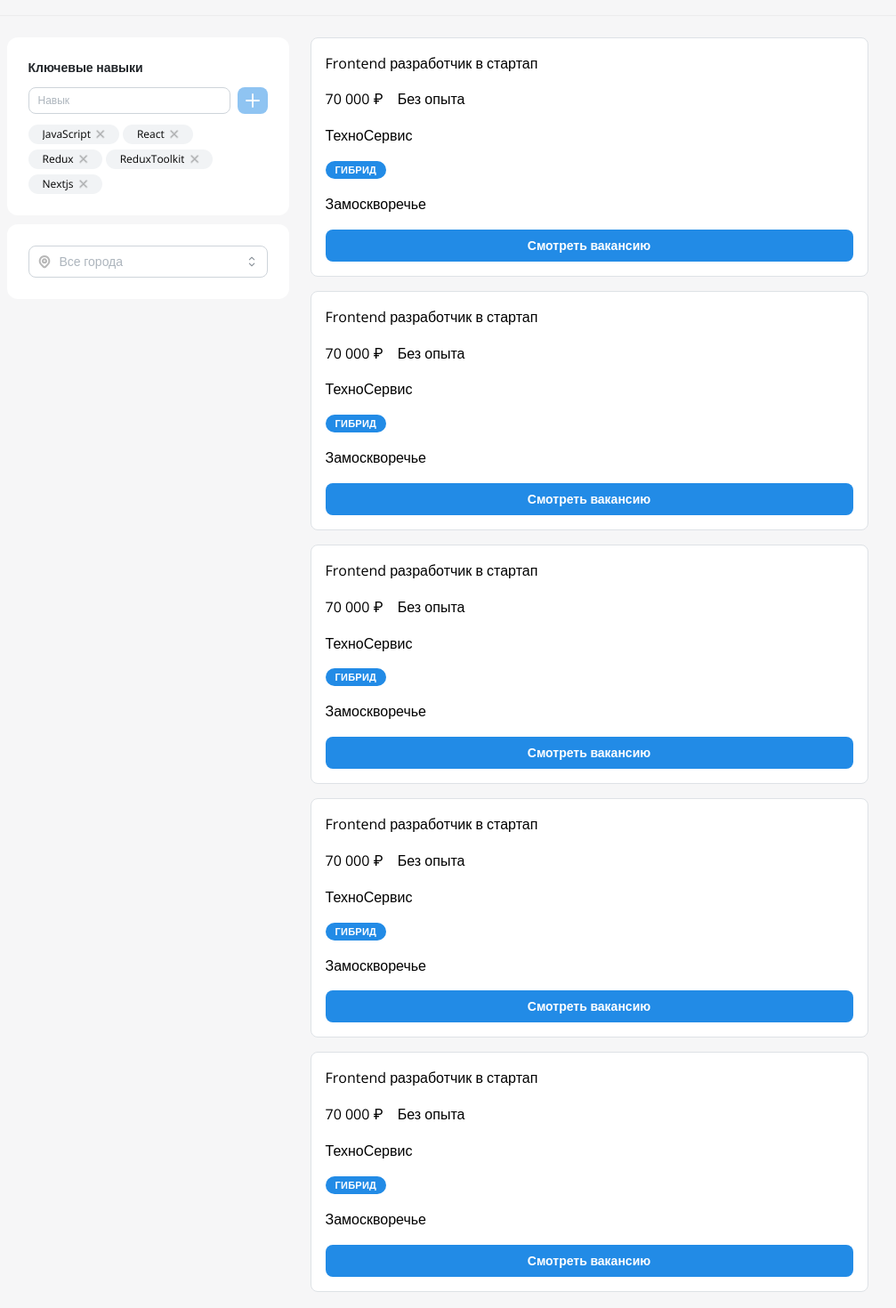
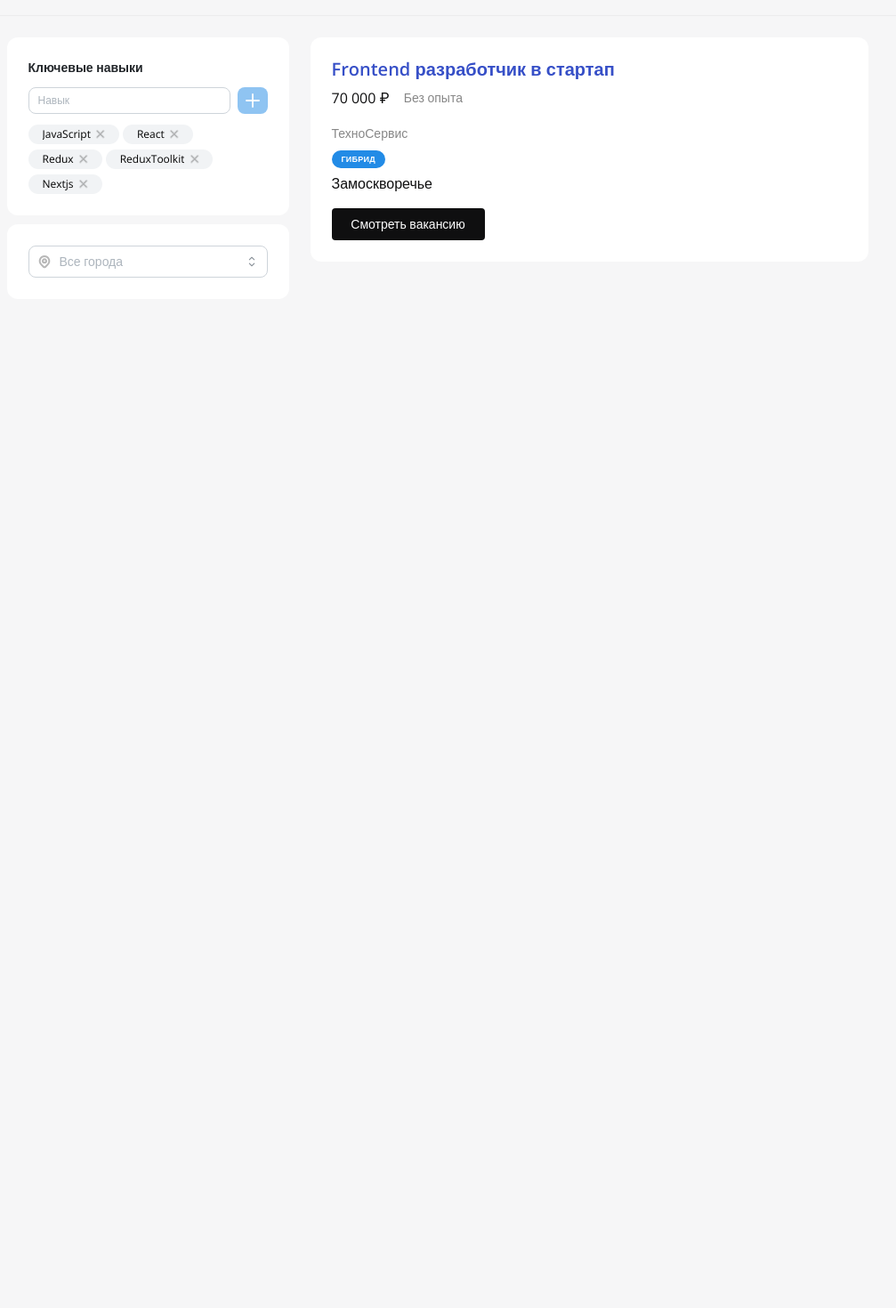
Before and after one commit to Eyes2Ice/kata-hunter, a React (Vite) app: page / in a window 1280 px wide. Shown: the part 160-1630 px from the top of the page at 89% size, without its empty margins (141-1148 px from the left). After the commit the page ends 800 px from the top, so only its background shows below. Built offline with nearby package versions, Linux system fonts and the light colour scheme.

Commit message:
Job card styled

```diff
--- a/package.json
+++ b/package.json
@@ -14,6 +14,7 @@
     "@mantine/hooks": "^9.6.1",
     "@reduxjs/toolkit": "^2.12.0",
     "@types/react-redux": "^7.1.34",
+    "clsx": "^2.1.1",
     "react": "^19.2.8",
     "react-dom": "^19.2.8",
     "react-redux": "^9.3.0"
--- a/src/Components/Jobs/Jobs.module.css
+++ b/src/Components/Jobs/Jobs.module.css
@@ -124,4 +124,41 @@
 
 .jobs__list {
   flex: 1;
+
+  .item {
+    padding: rem(24px);
+    border-radius: 12px;
+
+    .title {
+      margin-bottom: rem(8px);
+      font-weight: 600;
+      line-height: 1.2;
+      font-size: 20px;
+      color: var(--mantine-color-shemeColor-9);
+    }
+
+    .badge {
+      margin-bottom: rem(5px);
+      font-weight: 700;
+      line-height: 1.56;
+      font-size: 9px;
+      color: #fff;
+      text-transform: uppercase;
+    }
+
+    .button {
+      max-width: rem(172px);
+      padding: 1px 18px;
+      border-radius: 4px;
+      background-color: #0f0f10;
+      font-weight: 400;
+      line-height: 2.43;
+      font-size: 14px;
+      color: #fff;
+
+      span {
+        overflow: visible;
+      }
+    }
+  }
 }
--- a/src/Components/Jobs/Jobs.tsx
+++ b/src/Components/Jobs/Jobs.tsx
@@ -1,4 +1,4 @@
-import { Box, Container, Divider, Group, Stack } from "@mantine/core";
+import { Box, Container, Divider, Group } from "@mantine/core";
 import JobsHeader from "./JobsHeader";
 import JobsFilters from "./JobsFilters";
 import JobsList from "./JobsList";
--- a/src/Components/Jobs/JobsList.tsx
+++ b/src/Components/Jobs/JobsList.tsx
@@ -1,73 +1,29 @@
 import { Stack, Card, Text, Group, Badge, Button } from "@mantine/core";
+import clsx from "clsx";
+
 import styles from "./Jobs.module.css";
 
 export default function JobsList() {
   return (
     <Stack className={styles.jobs__list} component="ul">
-      <Card withBorder>
-        <Stack>
-          <Text>Frontend разработчик в стартап</Text>
-          <Group>
-            <Text>70 000 ₽</Text>
-            <Text>Без опыта</Text>
-          </Group>
-          <Text>ТехноСервис</Text>
-          <Badge>ГИБРИД</Badge>
-          <Text>Замоскворечье</Text>
-          <Button>Смотреть вакансию</Button>
-        </Stack>
-      </Card>
-      <Card withBorder>
-        <Stack>
-          <Text>Frontend разработчик в стартап</Text>
-          <Group>
-            <Text>70 000 ₽</Text>
-            <Text>Без опыта</Text>
-          </Group>
-          <Text>ТехноСервис</Text>
-          <Badge>ГИБРИД</Badge>
-          <Text>Замоскворечье</Text>
-          <Button>Смотреть вакансию</Button>
-        </Stack>
-      </Card>
-      <Card withBorder>
-        <Stack>
-          <Text>Frontend разработчик в стартап</Text>
-          <Group>
-            <Text>70 000 ₽</Text>
-            <Text>Без опыта</Text>
-          </Group>
-          <Text>ТехноСервис</Text>
-          <Badge>ГИБРИД</Badge>
-          <Text>Замоскворечье</Text>
-          <Button>Смотреть вакансию</Button>
-        </Stack>
-      </Card>
-      <Card withBorder>
-        <Stack>
-          <Text>Frontend разработчик в стартап</Text>
-          <Group>
-            <Text>70 000 ₽</Text>
-            <Text>Без опыта</Text>
-          </Group>
-          <Text>ТехноСервис</Text>
-          <Badge>ГИБРИД</Badge>
-          <Text>Замоскворечье</Text>
-          <Button>Смотреть вакансию</Button>
-        </Stack>
-      </Card>
-      <Card withBorder>
-        <Stack>
-          <Text>Frontend разработчик в стартап</Text>
-          <Group>
-            <Text>70 000 ₽</Text>
-            <Text>Без опыта</Text>
-          </Group>
-          <Text>ТехноСервис</Text>
-          <Badge>ГИБРИД</Badge>
-          <Text>Замоскворечье</Text>
-          <Button>Смотреть вакансию</Button>
-        </Stack>
+      <Card component="li" className={styles.item}>
+        <Text className={styles.title}>Frontend разработчик в стартап</Text>
+        <Group gap={16} mb={16}>
+          <Text lh={1.5} c="#0f0f10">
+            70 000 ₽
+          </Text>
+          <Text fz={14} lh={1.7} c="#0f0f1080">
+            Без опыта
+          </Text>
+        </Group>
+        <Text mb={8} fz={14} lh={1.7} c="#0f0f1080">
+          ТехноСервис
+        </Text>
+        <Badge className={clsx(styles.badge, {})}>ГИБРИД</Badge>
+        <Text mb={16} lh={1.5} c="#0f0f10">
+          Замоскворечье
+        </Text>
+        <Button className={styles.button}>Смотреть вакансию</Button>
       </Card>
     </Stack>
   );
```
Also changed, not shown: 1 other file (tests, documents, lock files or other folders).
